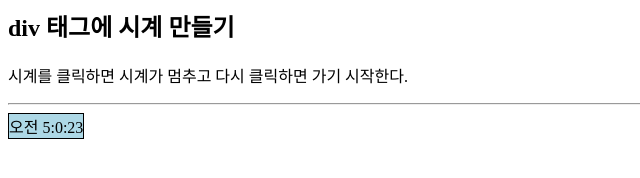
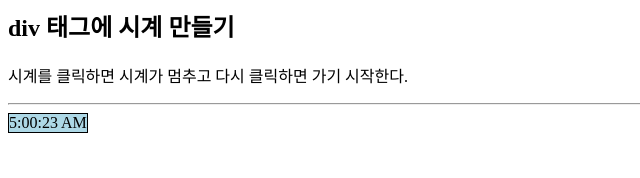
Before and after one commit to 10cheon00/23-web-programming-homeworks, a website: page src/homework10/subjects/10-2.html in a window 1280 px wide. Shown: the full height of the page, 0-640 px from the left. Drawn offline with Linux system fonts and the light colour scheme.

Commit message:
fix: time string changed to use `toLocalTimeString`

```diff
--- a/src/homework10/subjects/10-2.html
+++ b/src/homework10/subjects/10-2.html
@@ -10,9 +10,7 @@
         const element = document.getElementById("clock");
         element.style.opacity = 1;
         const date = new Date();
-        element.innerText = `${date.getHours() >= 12 ? "오후" : "오전"} ${
-          date.getHours() % 12
-        }:${date.getMinutes()}:${date.getSeconds()}`;
+        element.innerText = date.toLocaleTimeString();
       };
 
       const toggle = () => {
```
